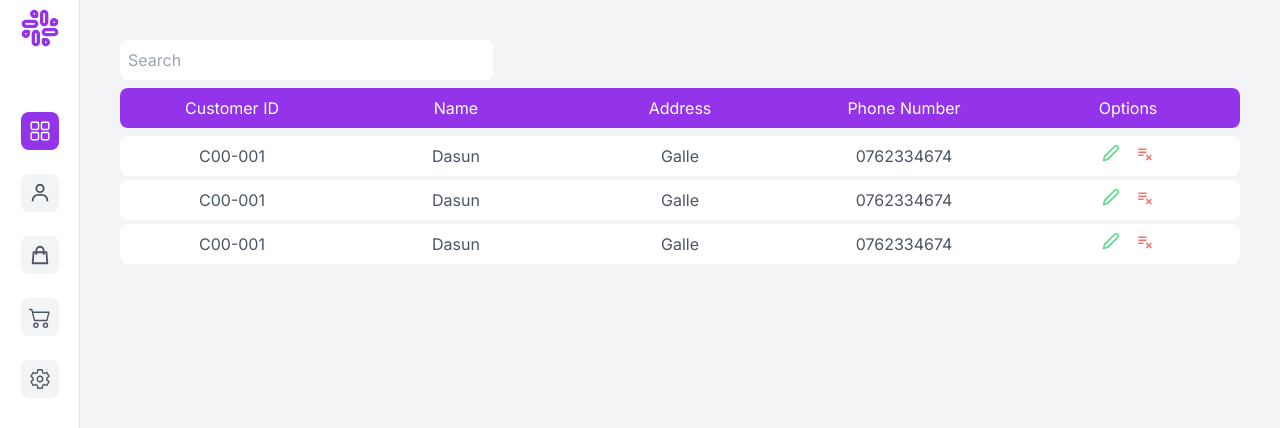
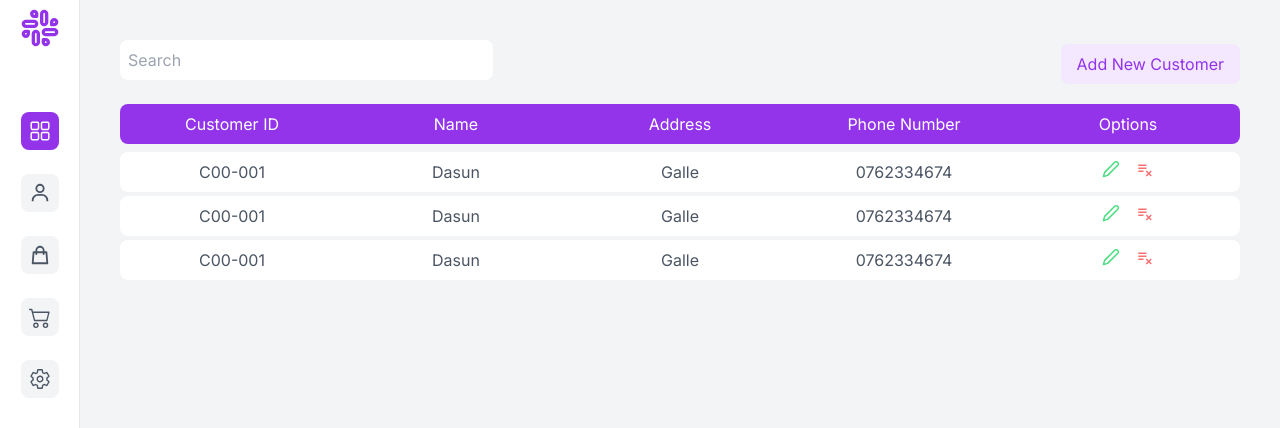
Before and after one commit to Sandun-Induranga/Next.js-POS, a Next.js app: page /customers in a window 1280 px wide. Shown: the top 428 px of the page. Built offline with nearby package versions, Linux system fonts and the light colour scheme.

Commit message:
Added Add New Customer Button

```diff
--- a/app/page.js
+++ b/app/page.js
@@ -3,7 +3,7 @@ import SlideBar from "@/components/SlideBar";
 
 export default function Home() {
   return (
-    <main className="min-h-screen bg-gray-100">
+    <main className="min-h-screen">
       <SlideBar />
       <section className="pl-20 w-full">
         <DashboardContainer />
--- a/components/CustomersContainer.jsx
+++ b/components/CustomersContainer.jsx
@@ -1,15 +1,23 @@
-import React from "react";
+"use client";
+import React, { useState } from "react";
 import { FiEdit2 } from "react-icons/fi";
 import { MdPlaylistRemove } from "react-icons/md";
 
 const CustomersContainer = () => {
+  const [modelOpen, setModelOpen] = useState(false);
+
   return (
     <div className="p-10 bg-gray-100 min-h-screen outline-none border-none">
-      <input
-        type="search"
-        className="lg:w-1/3 p-2 rounded-lg mb-2"
-        placeholder="Search"
-      />
+      <section className="flex sm:justify-between items-center sm:flex-row flex-col gap-4 mb-4">
+        <input
+          type="search"
+          className="lg:w-1/3 p-2 rounded-lg mb-2"
+          placeholder="Search"
+        />
+        <button className="bg-purple-100 px-4 py-2 text-purple-600 rounded-lg hover:bg-purple-600 hover:text-white">
+          Add New Customer
+        </button>
+      </section>
       <ul>
         <li className="grid grid-cols-5 justify-center text-center bg-purple-600 py-2 rounded-lg text-white mb-2">
           <h1>Customer ID</h1>
```
